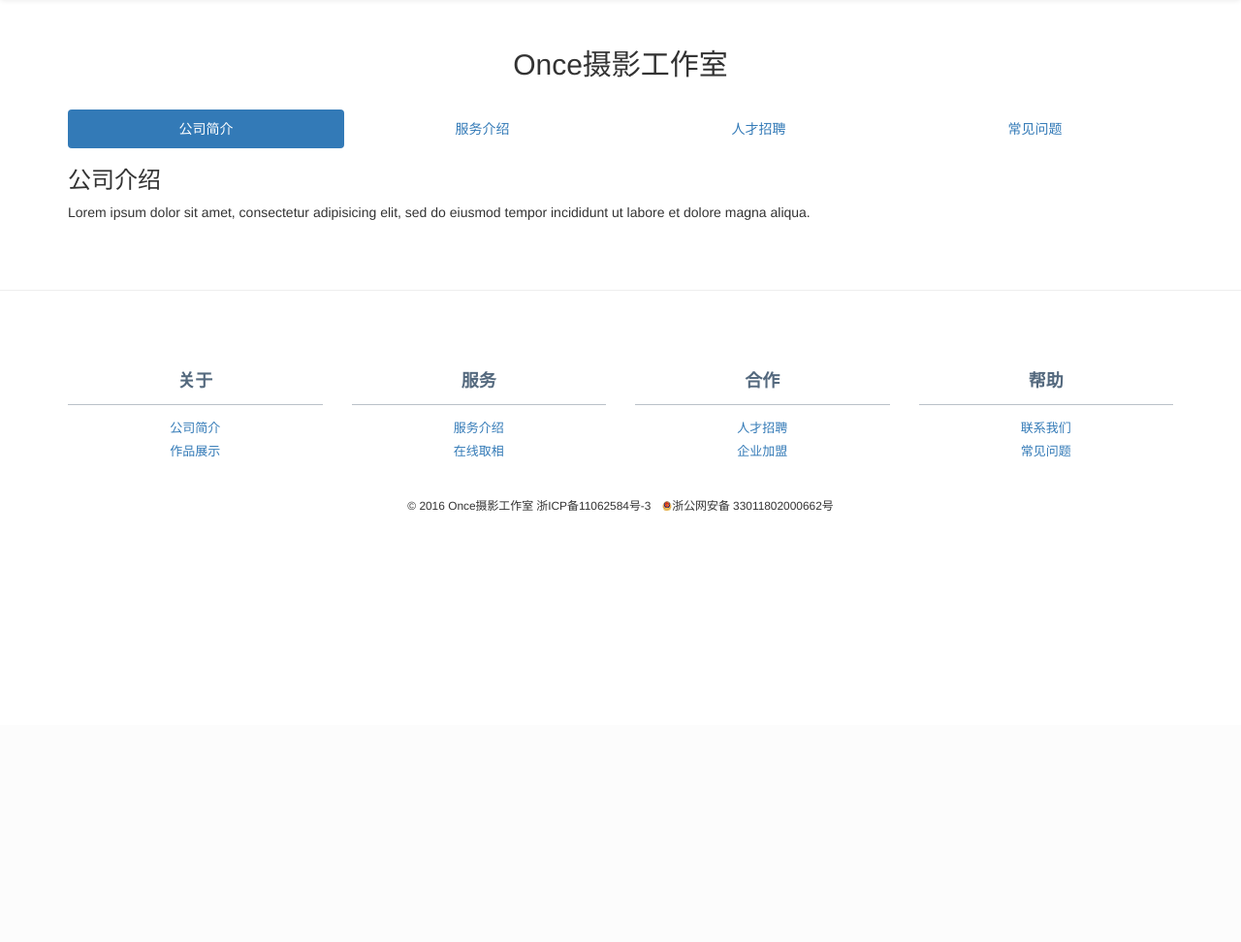
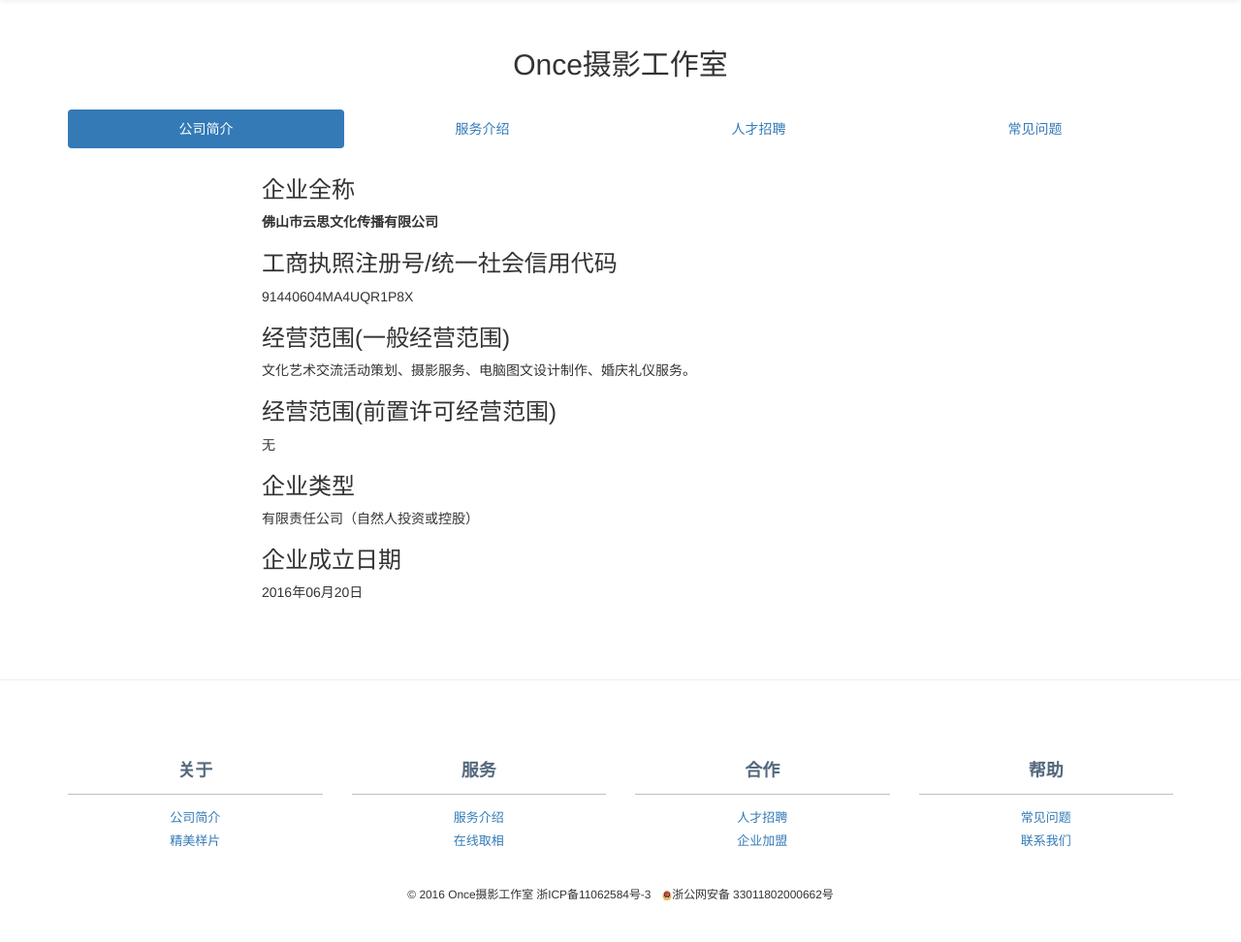
Before and after one commit to npmcdn-to-unpkg-bot/once2016, a Django app: page /about in a window 1280 px wide. Shown: the part 52-1024 px from the top of the page at 97% size. Before the commit the page ends 579 px from the top, so only its background shows below. Run offline with Django 3.2, Linux system fonts and the light colour scheme; some libraries are stand-ins or nearby versions.

Commit message:
Implement about page

```diff
--- a/website/home/templates/about.html
+++ b/website/home/templates/about.html
@@ -9,35 +9,55 @@
 	<!-- introduce tabs, refer to http://www.w3schools.com/bootstrap/bootstrap_tabs_pills.asp -->
 	<!--<ul class="nav nav-tabs">-->
 	<ul class="nav nav-pills nav-justified">
-    <li class="active"><a data-toggle="tab" href="#home">公司简介</a></li>
-    <li><a data-toggle="tab" href="#menu1">服务介绍</a></li>
-    <li><a data-toggle="tab" href="#menu2">人才招聘</a></li>
-    <li><a data-toggle="tab" href="#menu3">常见问题</a></li>
+		<li class="active"><a data-toggle="tab" href="#company">公司简介</a></li>
+		<li><a data-toggle="tab" href="#service">服务介绍</a></li>
+		<li><a data-toggle="tab" href="#hr">人才招聘</a></li>
+		<li><a data-toggle="tab" href="#questions">常见问题</a></li>
 	</ul>
 
-  <div class="tab-content">
-    <div id="home" class="tab-pane fade in active">
-      <h3>公司介绍</h3>
-      <p>Lorem ipsum dolor sit amet, consectetur adipisicing elit, sed do eiusmod tempor incididunt ut labore et dolore magna aliqua.</p>
+	<div class="tab-content" style='padding: 10px 200px 10px 200px'>
+		<div id="company" class="tab-pane fade in active">
+			<h3>企业全称</h3>
+			<p><b>佛山市云思文化传播有限公司</b></p>
+			<h3>工商执照注册号/统一社会信用代码</h3>
+			<p>91440604MA4UQR1P8X</p>
+			<h3>经营范围(一般经营范围)</h3>
+			<p>文化艺术交流活动策划、摄影服务、电脑图文设计制作、婚庆礼仪服务。</p>
+			<h3>经营范围(前置许可经营范围)</h3>
+            <p>无</p>
+			<h3>企业类型</h3>
+			<p>有限责任公司（自然人投资或控股）</p>
+			<h3>企业成立日期</h3>
+			<p>2016年06月20日</p>
 		</div>
-    <div id="menu1" class="tab-pane fade">
-      <h3>Menu 1</h3>
-      <p>Ut enim ad minim veniam, quis nostrud exercitation ullamco laboris nisi ut aliquip ex ea commodo consequat.</p>
+
+		<div id="service" class="tab-pane fade">
+			<h3>服务介绍</h3>
+			<p>待定。</p>
+			<h3>拍摄种类</h3>
+			<p>待定。</p>
+			<h3>价格范围</h3>
+			<p>待定。</p>
+			<h3>拍摄地址</h3>
+			<p>待定。</p>
 		</div>
-    <div id="menu2" class="tab-pane fade">
-      <h3>Menu 2</h3>
-      <p>Sed ut perspiciatis unde omnis iste natus error sit voluptatem accusantium doloremque laudantium, totam rem aperiam.</p>
+
+		<div id="hr" class="tab-pane fade">
+			<h3>合作化妆师</h3>
+			<img alt="Brand" height="400px" src="/static/images/hr1.jpg">
+			<p>能力：证照用心服务、婚礼跟妆搞笑、写真妆面细致</p>
+			<p>态度：注重细节、追求品质、对客人负责、对作品负责</p>
 		</div>
-    <div id="menu3" class="tab-pane fade">
-      <h3>Menu 3</h3>
-      <p>Eaque ipsa quae ab illo inventore veritatis et quasi architecto beatae vitae dicta sunt explicabo.</p>
+
+		<div id="questions" class="tab-pane fade">
+			<h3>联系电话</h3>
+			<p>微信客服人员: Pierre，服务电话: 18823299233。</p>
+			<h3>经营业务范围？</h3>
+			<p>包括婚庆、摄影等。</p>
+			<h3>拍照预约流程？</h3>
+			<p>通过微信预约，交付押金到，直接到现场即可。</p>
 		</div>
 	</div>
-
-
-
-
-
 
 
 </div>
--- a/website/home/templates/footer.html
+++ b/website/home/templates/footer.html
@@ -9,8 +9,8 @@
           <div class="col-lg-3  col-md-3 col-sm-6 col-xs-6">
             <h3>关于</h3>
             <ul>
-              <li><a href="#">公司简介</a></li>
-              <li><a href="#">作品展示</a></li>
+              <li><a href="/about">公司简介</a></li>
+              <li><a href="#">精美样片</a></li>
             </ul>
           </div>
           <div class="col-lg-3  col-md-3 col-sm-6 col-xs-6">
@@ -30,8 +30,8 @@
           <div class="col-lg-3  col-md-3 col-sm-6 col-xs-6">
             <h3>帮助</h3>
             <ul>
+              <li><a href="/about#questions">常见问题</a></li>
               <li><a href="#">联系我们</a></li>
-              <li><a href="#">常见问题</a></li>
             </ul>
           </div>
 
--- a/website/home/templates/header.html
+++ b/website/home/templates/header.html
@@ -41,7 +41,7 @@
           <li class="dropdown">
             <a href="#" class="dropdown-toggle" data-toggle="dropdown" role="button" aria-haspopup="true" aria-expanded="false">联系我们 <span class="caret"></span></a>
             <ul class="dropdown-menu">
-              <li><div style='margin:10px'><img src="/static/images/wechat-code.jpg" width="100%"></div>
+              <li><div style='margin:10px'><img src="/static/images/once-wechat-qrcode.bmp" width="100%"></div>
                 <li role="separator" class="divider"></li>
                 <li class="text-center"><span class="glyphicon glyphicon-phone-alt" aria-hidden="true"></span> 18823299233</li>
               </ul>
--- a/website/home/templates/index.html
+++ b/website/home/templates/index.html
@@ -1,6 +1,4 @@
 {% include "header.html" %}
-
-
 
 
 <!-- jquery image gallery, refer to http://www.w3schools.com/bootstrap/bootstrap_theme_band.asp#myPage -->
@@ -57,5 +55,4 @@
 <img src="/static/images/index3.jpg" width="100%">
 
 
-
 {% include "footer.html" %}
--- /dev/null
+++ b/website/home/templates/photos.html
@@ -0,0 +1 @@
+phto
```
Also changed, not shown: website/home/static/images/hr1.jpg (added), website/home/static/images/once-wechat-qrcode.bmp (added), website/home/static/images/wechat-code.jpg (deleted). Lines whose indentation alone changed are shown as unchanged.
